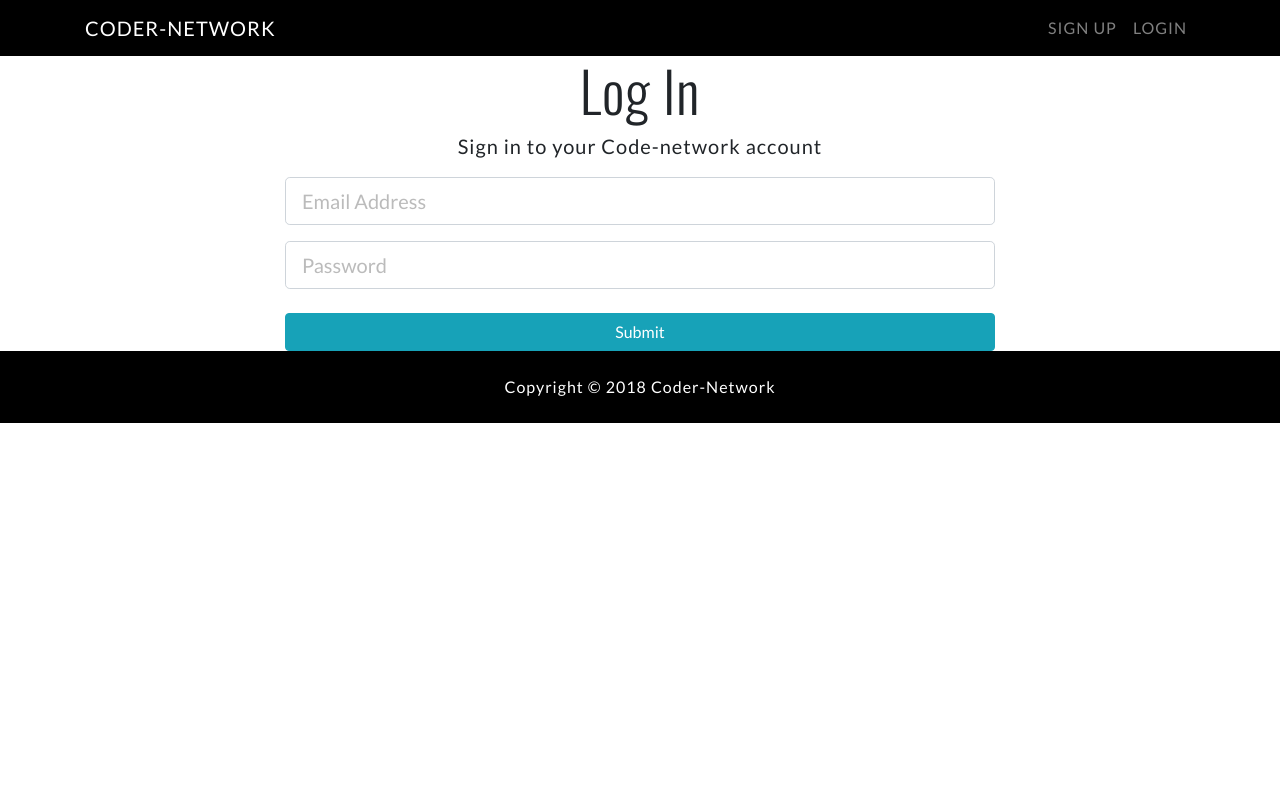
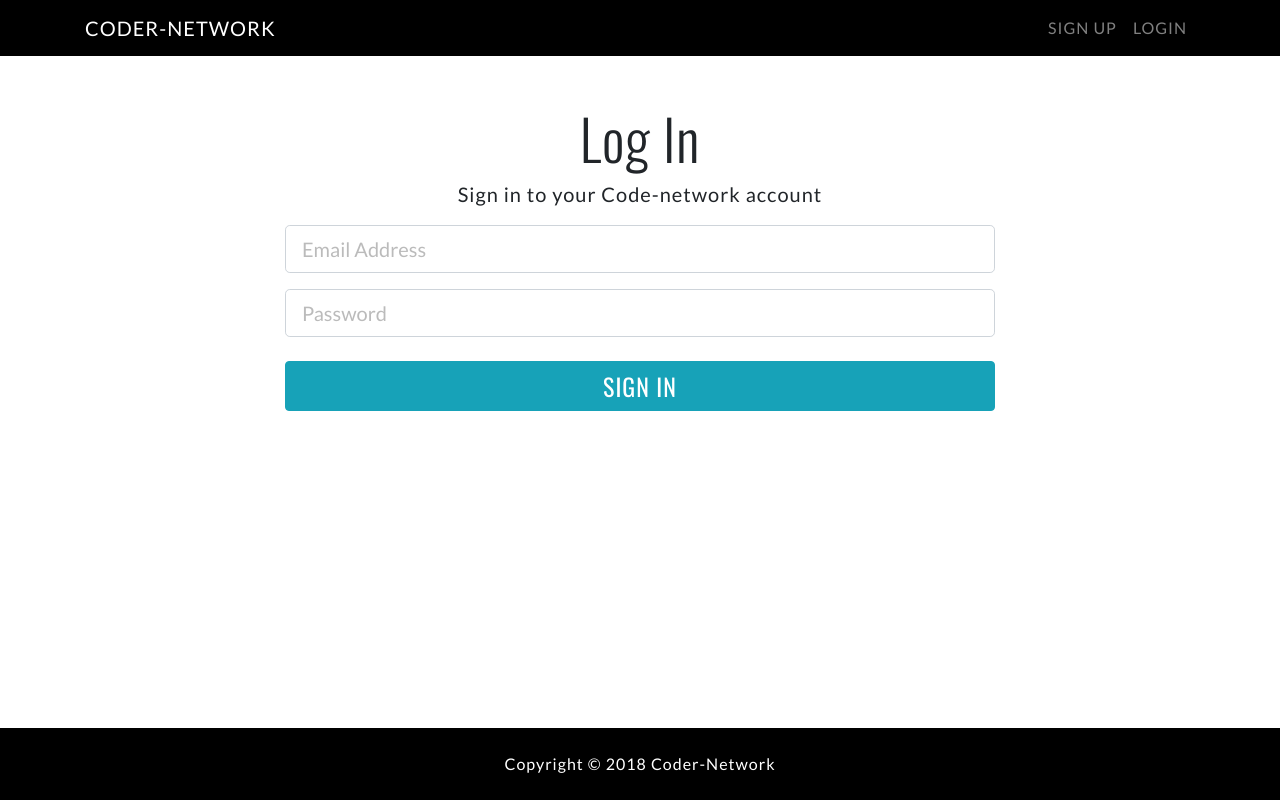
Before and after one commit to montygoldy/devsocial, a React (Create React App) app in the folder client/: page /login in a window 1280 px wide. Built offline with nearby package versions, Linux system fonts and the light colour scheme.

Commit message:
finished styling login and resgister

```diff
--- a/client/src/App.css
+++ b/client/src/App.css
@@ -22,6 +22,16 @@ a {
 
 a.nav-link:hover {
   color: #1E8495 !important;
+}
+
+.App {
+  display: flex;
+  min-height: 100vh;
+  flex-direction: column;
+}
+
+.container {
+  flex: 1;
 }
 
 img {
@@ -94,6 +104,17 @@ video {
   font-size: 1.2rem;
 }
 
+input {
+  font-weight: 300;
+}
+
+input[type="submit"] {
+  font-size: 1.5rem;
+  font-family: "Oswald";
+  text-transform: uppercase;
+  letter-spacing: 1px;
+}
+
 .card-form {
   opacity: 0.9;
 }
--- a/client/src/components/auth/Login.js
+++ b/client/src/components/auth/Login.js
@@ -53,7 +53,7 @@ class Login extends Component {
   render() {
     const { errors } = this.state;
     return (
-      <div className="login">
+      <div className="login mt-5">
         <div className="container">
           <div className="row">
             <div className="col-md-8 m-auto">
@@ -78,7 +78,11 @@ class Login extends Component {
                   onChange={this.onChange}
                   error={errors.password}
                 />
-                <input type="submit" className="btn btn-info btn-block mt-4" />
+                <input
+                  type="submit"
+                  value="sign in"
+                  className="btn btn-info btn-block mt-4"
+                />
               </form>
             </div>
           </div>
--- a/client/src/components/auth/Register.js
+++ b/client/src/components/auth/Register.js
@@ -55,7 +55,7 @@ class Register extends Component {
   render() {
     const { errors } = this.state;
     return (
-      <div className="register">
+      <div className="register mt-5">
         <div className="container">
           <div className="row">
             <div className="col-md-8 m-auto">
@@ -95,7 +95,11 @@ class Register extends Component {
                   onChange={this.onChange}
                   error={errors.password2}
                 />
-                <input type="submit" className="btn btn-info btn-block mt-4" />
+                <input
+                  type="submit"
+                  value="Register Now!"
+                  className="btn btn-info btn-block mt-4"
+                />
               </form>
             </div>
           </div>
--- a/client/src/components/layout/Landing.js
+++ b/client/src/components/layout/Landing.js
@@ -17,9 +17,6 @@ class Landing extends Component {
           <video loop autoplay ref="video">
             <source src={Video} type="video/mp4" />Your browser does not support
             the video tag. I suggest you upgrade your browser.
-            <source src="/img/video/Home-work.webm" type="video/webm" />Your
-            browser does not support the video tag. I suggest you upgrade your
-            browser.
           </video>
         </div>
         <div className="masthead">
```
